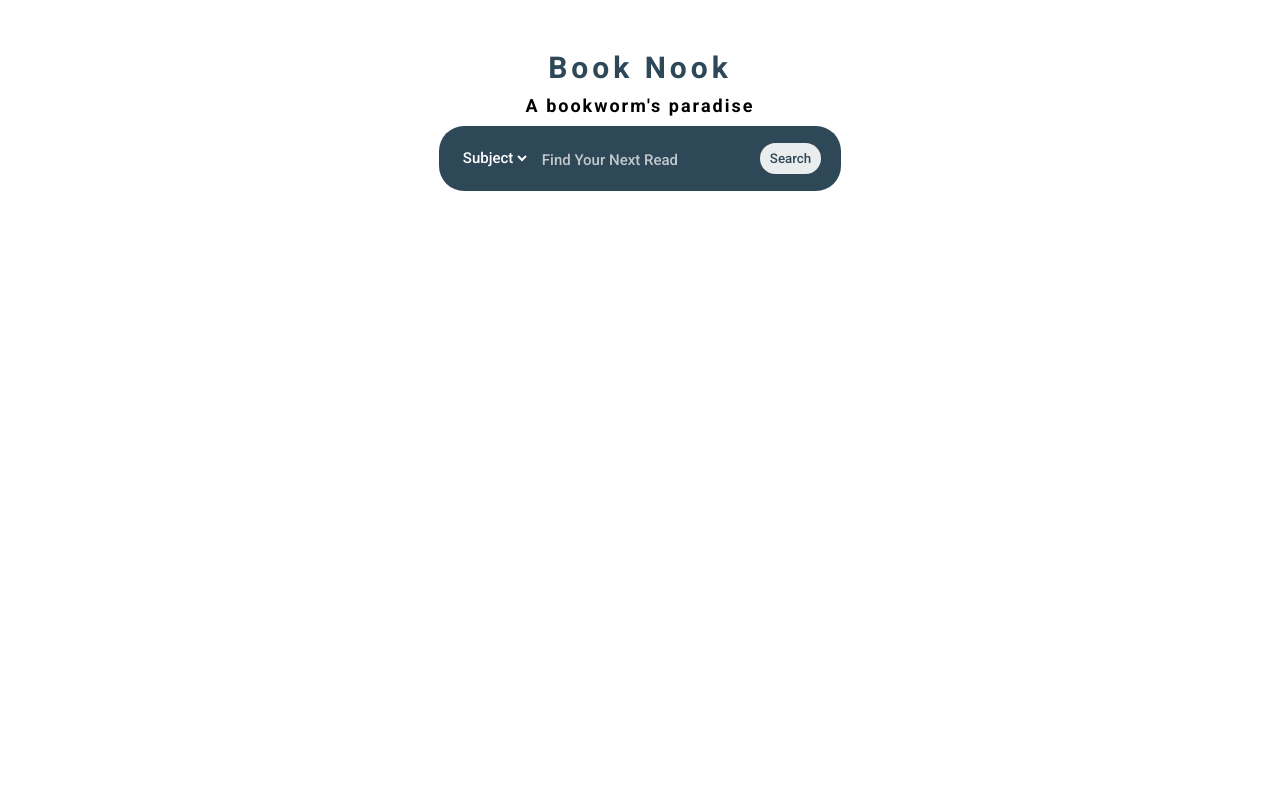
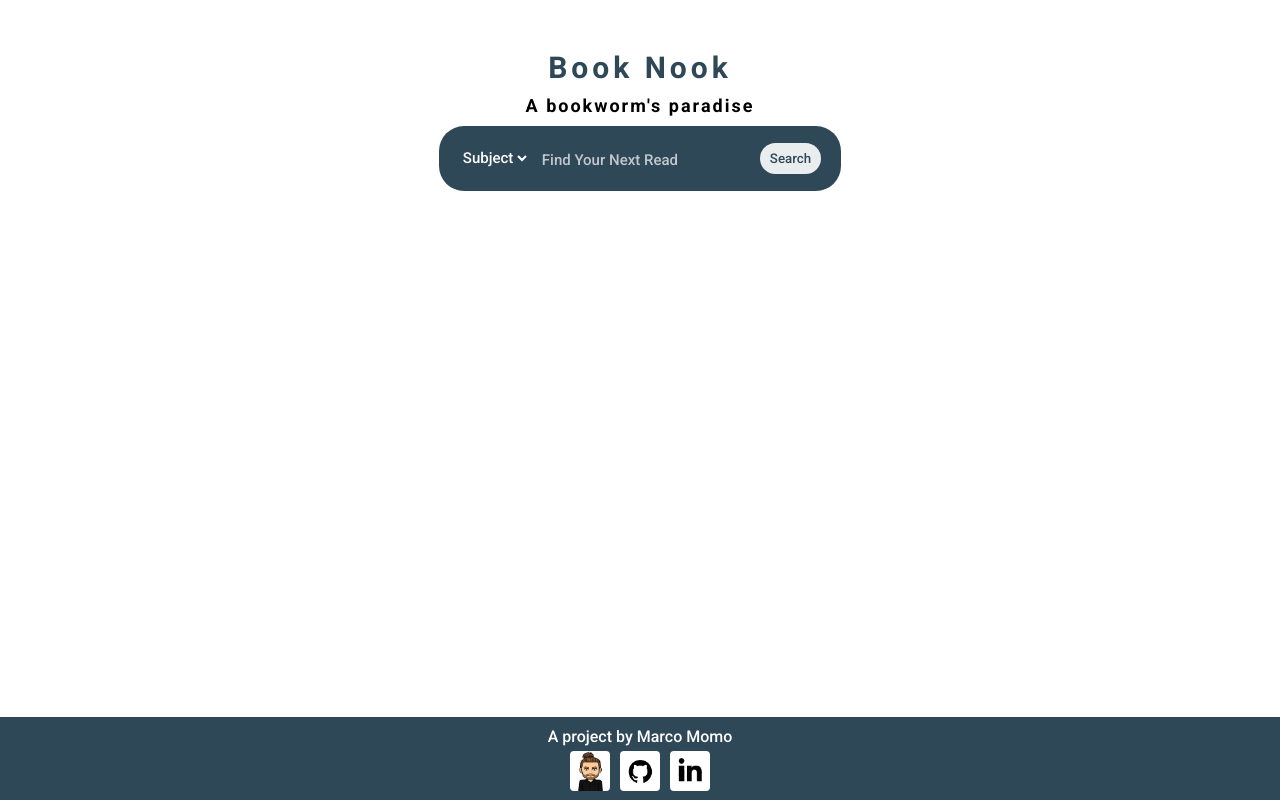
Before and after one commit to WSMomo/BookNook, a website built with webpack: page src/template.html in a window 1280 px wide. Built offline with nearby package versions, Linux system fonts and the light colour scheme; files whose address does not match are found by name.

Commit message:
add footer

```diff
--- a/package.json
+++ b/package.json
@@ -15,6 +15,7 @@
     "@babel/preset-env": "^7.21.5",
     "axios": "^1.4.0",
     "babel-loader": "^9.1.2",
+    "copy-webpack-plugin": "^11.0.0",
     "css-loader": "^6.7.3",
     "file-loader": "^6.2.0",
     "html-webpack-plugin": "^5.5.1",
--- /dev/null
+++ b/src/styles/_footer.scss
@@ -0,0 +1,28 @@
+footer{
+  position: fixed;
+  display: flex;
+  flex-direction: column;
+  text-align: center;
+  width: 100%;
+  bottom: 0;
+  z-index: 1;
+  background-color: $text-color;
+  color: $background-color;
+  padding-top: 10px;
+  div{
+    display: flex;
+    justify-content: center;
+    align-items: center;
+    text-align: center;
+  }
+}
+.icons {
+  margin: 5px;
+  height: 40px;
+  border-radius: 10%;
+  border: none;
+}
+
+.icons:hover{
+  scale: 1.1;
+}
--- a/src/styles/main.scss
+++ b/src/styles/main.scss
@@ -3,6 +3,7 @@
 @import 'books-list';
 @import 'modal-info-book';
 @import 'error-message';
+@import 'footer';
 
 *{
   box-sizing: border-box;
--- a/src/template.html
+++ b/src/template.html
@@ -41,7 +41,17 @@
   </div>
 
 
-
+<footer>
+  <div>A project by Marco Momo</div>
+  <div class="social">
+    <a href="https://wsmomo.github.io/Portfolio-Marco-Momo/" title="Website"><img class="icons"
+            src="images/footer/marcoMomoHome.png" alt="my website"></a>
+    <a href="https://github.com/wsmomo/" title="GitHub"><img class="icons" src="images/footer/github.png"
+            alt="my Github"></a>
+    <a href="https://www.linkedin.com/in/marco-momo-61b08a159/?original_referer=https%3A%2F%2Fwsmomo.github.io%2F"
+        title="Linkedin"><img class="icons" src="images/footer/linkedin.png" alt="my Linkedin"></a>
+</div>
+</footer>
 
   <script src="./bundle.js"></script>
 </body>
--- a/webpack.config.js
+++ b/webpack.config.js
@@ -1,6 +1,6 @@
 const path = require('path');
 const HtmlWebpackPlugin = require('html-webpack-plugin');
-const webpack = require('webpack');
+const CopyWebpackPlugin = require('copy-webpack-plugin');
 
 module.exports = {
   mode: 'development', // maggiori info di debug
@@ -55,7 +55,7 @@ module.exports = {
         }
       },
       {
-        test: /\.(png|jpe?g|gif)$/i,
+        test: /\.(png|jpeg|jpg|gif)$/i,
         use: [
           {
             loader: 'file-loader',
@@ -76,6 +76,11 @@ module.exports = {
         filename: 'index.html',
         template: 'src/template.html'
       }
-    )
+    ),
+    new CopyWebpackPlugin({
+      patterns: [
+        { from: 'src/img', to: 'images' }
+      ]
+    })
   ]
 }
```
Also changed, not shown: README.md, src/img/footer/gitHub.png (added), src/img/footer/linkedin.png (added), src/img/footer/marcoMomoHome.png (added), src/readmeimg/booknookempty.png (renamed from src/img/readmeimg/booknookempty.png), src/readmeimg/booknookmodal.png (renamed from src/img/readmeimg/booknookmodal.png), src/readmeimg/booknooksearchresults.png (renamed from src/img/readmeimg/booknooksearchresults.png), 1 other file.
